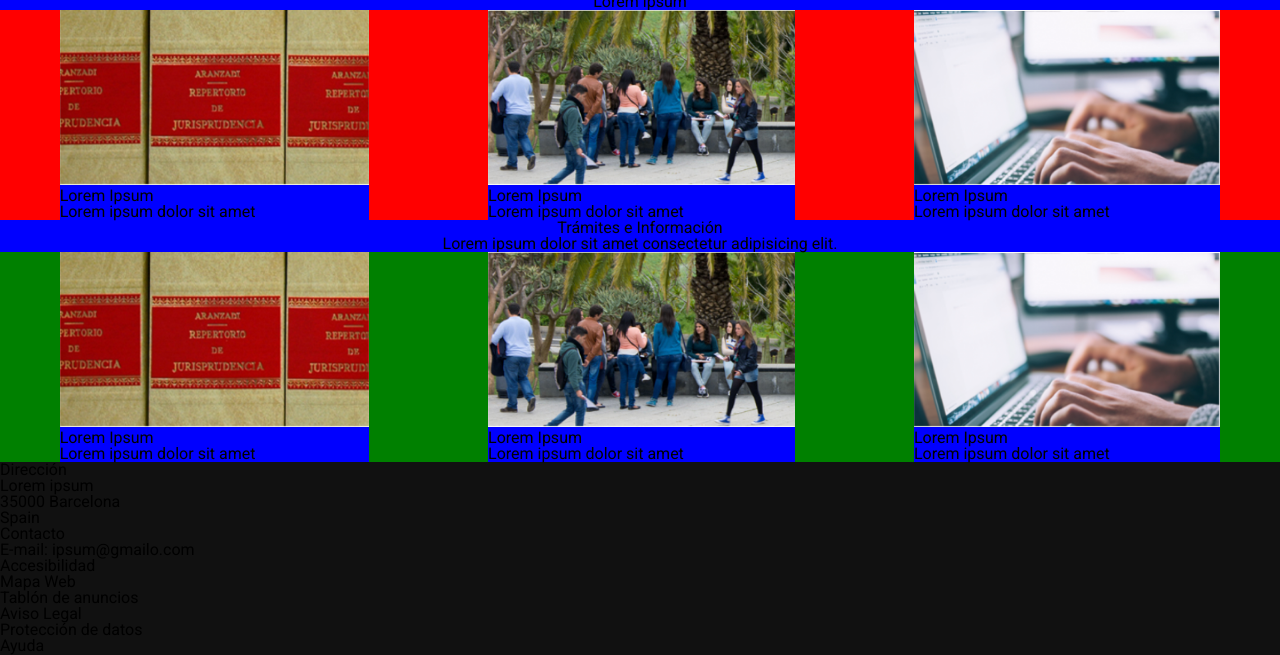
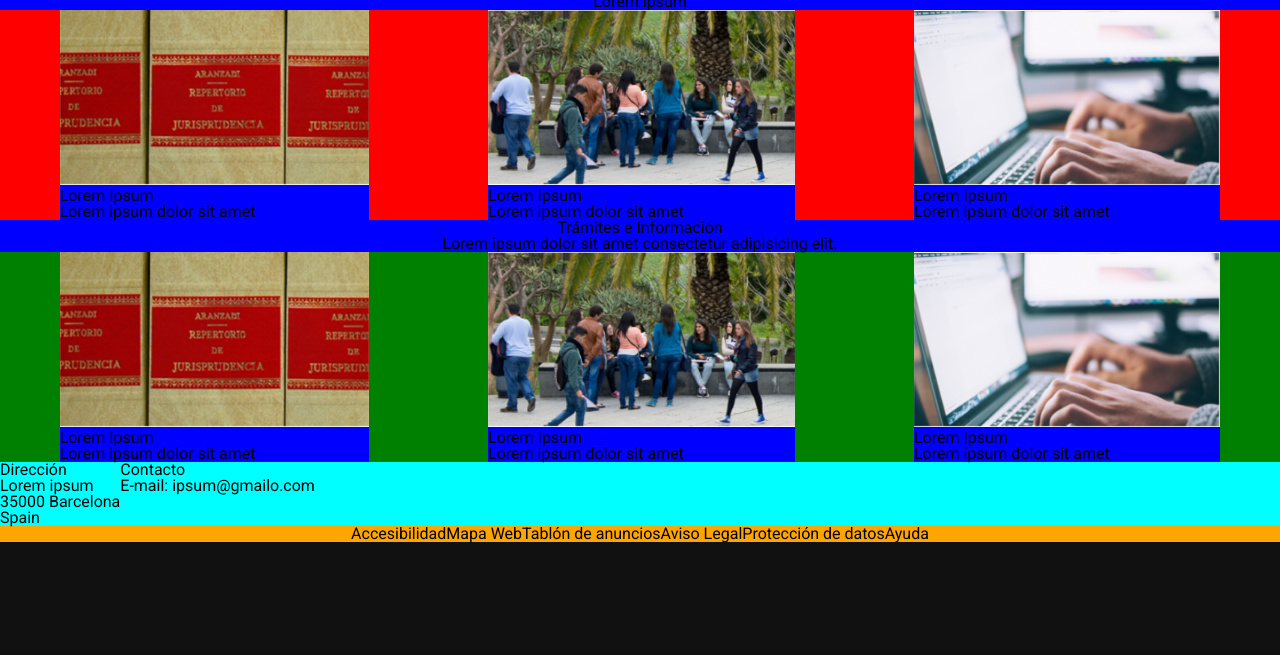
Before and after one commit to sernalab/EY, a website built with webpack: page index.html in a window 1280 px wide. Shown: the part 445-1100 px from the top of the page. After the commit the page ends 988 px from the top, so only its background shows below. Built offline with nearby package versions, Linux system fonts and the light colour scheme; files whose address does not match are found by name.

Commit message:
seems layout is done

```diff
--- a/index.html
+++ b/index.html
@@ -120,13 +120,13 @@
     </section>
     <footer>
         <section class="info">
-            <ul>
+            <ul class="info__direction">
                 <li>Dirección</li>
                 <li>Lorem ipsum</li>
                 <li>35000 Barcelona</li>
                 <li>Spain</li>
             </ul>
-            <ul>
+            <ul class="info__contact">
                 <li>Contacto</li>
                 <li>E-mail: ipsum@gmailo.com</li>
             </ul>
--- a/src/assets/scss/layout/_footer.scss
+++ b/src/assets/scss/layout/_footer.scss
@@ -0,0 +1,30 @@
+footer {
+    background-color: orange;
+}
+
+.info {
+    background-color: aqua;
+    ul {
+        display: flex;
+        flex-direction: column;
+    }
+}
+
+.info {
+    background-color: aqua;
+    display: flex;
+    &__direction {
+        flex-direction: column;
+    }
+    &__contact {
+        flex-direction: column;
+    }
+}
+
+.nav-footer {
+    display: flex;
+    justify-content: center;
+    ul {
+        display: flex;
+    }
+}
```
